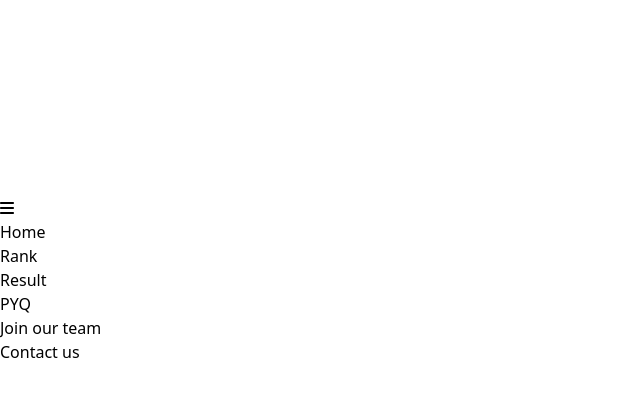
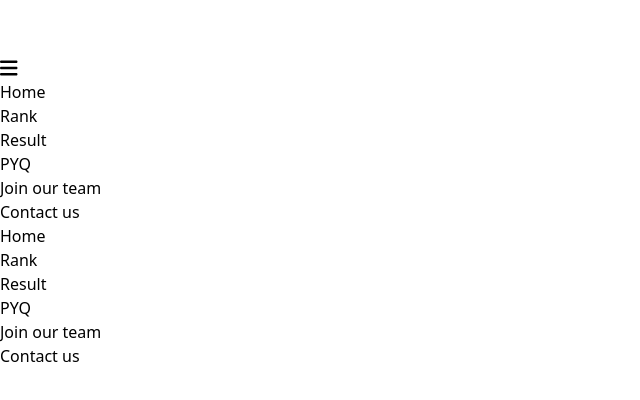
Before and after one commit to vipulattri/ExamHPTU, a React (Vite) app: page / in a window 1280 px wide. Shown: the part 304-704 px from the top of the page, without its empty margins (0-640 px from the left). Built offline with nearby package versions, Linux system fonts and the light colour scheme.

Commit message:
Update Navbar.jsx

```diff
--- a/src/Navbar.jsx
+++ b/src/Navbar.jsx
@@ -1,38 +1,75 @@
-import React, { useState } from 'react';
+import React, { useState, useEffect } from 'react';
 import { FontAwesomeIcon } from '@fortawesome/react-fontawesome';
-import { faBars, faCaretDown } from '@fortawesome/free-solid-svg-icons';
+import { faBars } from '@fortawesome/free-solid-svg-icons';
 
 const NavBar = () => {
   const [isMobileMenuOpen, setMobileMenuOpen] = useState(false);
+  const [isScrolled, setIsScrolled] = useState(false);
 
   const toggleMobileMenu = () => {
     setMobileMenuOpen(!isMobileMenuOpen);
   };
 
+  useEffect(() => {
+    const handleScroll = () => {
+      if (window.scrollY > 50) {
+        setIsScrolled(true);
+      } else {
+        setIsScrolled(false);
+      }
+    };
+
+    window.addEventListener('scroll', handleScroll);
+
+    return () => {
+      window.removeEventListener('scroll', handleScroll);
+    };
+  }, []);
+
   return (
-    <nav className="bg-white p-4 shadow-md">
+    <>
+      <nav
+        className={`fixed top-0 left-0 w-full p-4 shadow-md z-50 transition-all duration-300 ${
+          isScrolled ? 'bg-white/70 backdrop-blur-md' : 'bg-white'
+        }`}
+      >
         <div className="container mx-auto flex justify-between items-center">
           <div>
-          <img src="ExamHPTUlogo.gif" alt="Logo" className="h-10" />
+            {/* Adjusted logo size for mobile view */}
+            <img src="src/Exam-HPTU-unscreen.gif" alt="Logo" className="h-20 w-20 lg:h-15" />
           </div>
           <div className="block lg:hidden">
+            {/* Mobile menu toggle button */}
             <button onClick={toggleMobileMenu} className="text-black focus:outline-none">
-            <FontAwesomeIcon icon={faBars} />
+              <FontAwesomeIcon icon={faBars} size="lg" />
             </button>
           </div>
-        <ul className={`lg:flex space-x-6 text-black ${isMobileMenuOpen ? 'block' : 'hidden'}`}>
+          <ul className={`hidden lg:flex space-x-6 text-black`}>
             <li><a href="/" className="hover:text-blue-500">Home</a></li>
-          <li><a href="rank" className="hover:text-blue-500">Rank</a></li>
+            <li><a href="/rank" className="hover:text-blue-500">Rank</a></li>
             <li><a href="/result" className="hover:text-blue-500">Result</a></li>
             <li><a href="/pyq" className="hover:text-blue-500">PYQ</a></li>
             <li><a href="/joinourteam" className="hover:text-blue-500">Join our team</a></li>
             <li><a href="/contactus" className="hover:text-blue-500">Contact us</a></li>
           </ul>
         </div>
+
+        {/* Mobile Menu */}
         <ul className={`lg:hidden flex-col space-y-4 mt-4 text-black ${isMobileMenuOpen ? 'block' : 'hidden'}`}>
-
+          <li><a href="/" className="block px-4 py-2 hover:bg-blue-200">Home</a></li>
+          <li><a href="/rank" className="block px-4 py-2 hover:bg-blue-200">Rank</a></li>
+          <li><a href="/result" className="block px-4 py-2 hover:bg-blue-200">Result</a></li>
+          <li><a href="/pyq" className="block px-4 py-2 hover:bg-blue-200">PYQ</a></li>
+          <li><a href="/joinourteam" className="block px-4 py-2 hover:bg-blue-200">Join our team</a></li>
+          <li><a href="/contactus" className="block px-4 py-2 hover:bg-blue-200">Contact us</a></li>
         </ul>
       </nav>
+
+      {/* Ensure the main content is padded down to avoid being overlapped by the fixed navbar */}
+      <main className="mt-20">
+        {/* Your main page content goes here */}
+      </main>
+    </>
   );
 };
 
```
Lines whose indentation alone changed are shown as unchanged.
